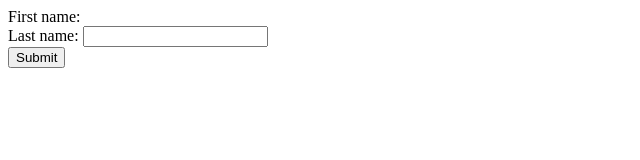
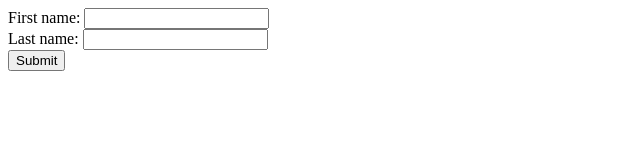
Before and after one commit to maenerosa/javascript-events, a plain HTML site: page index.html in a window 1280 px wide. Shown: the whole page, without its empty margins (0-640 px from the left). Drawn offline with Linux system fonts and the light colour scheme.

Commit message:
updated js file

```diff
--- a/index.html
+++ b/index.html
@@ -11,6 +11,7 @@
     <form>
       <div>
         <label for="fname">First name: </label>
+        <input id="fname" type="text" />
       </div>
       <div>
         <label for="lname">Last name: </label>
```
